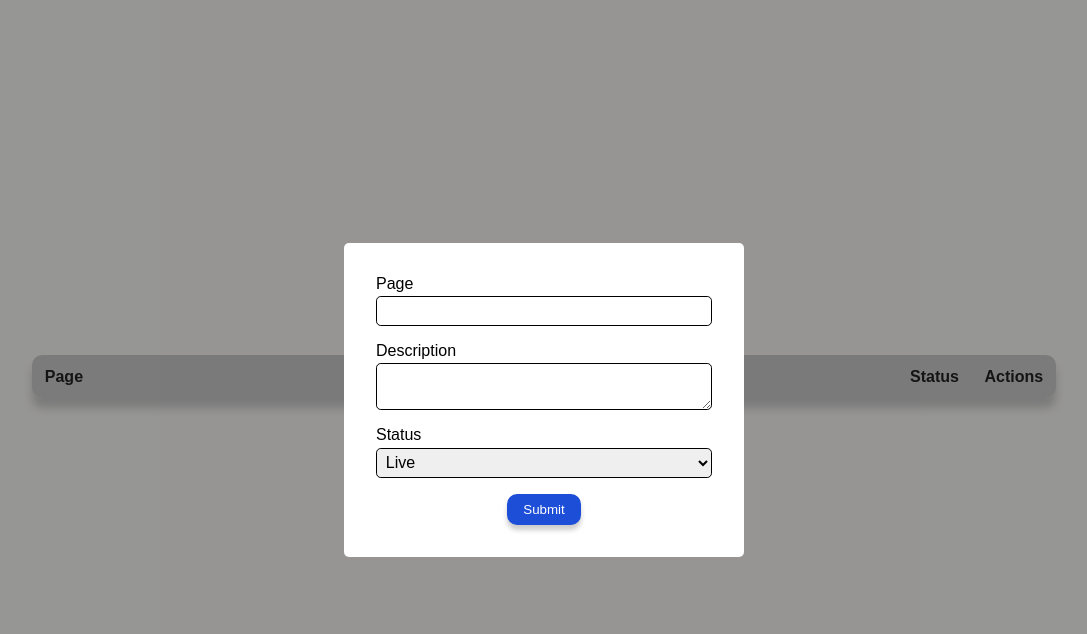
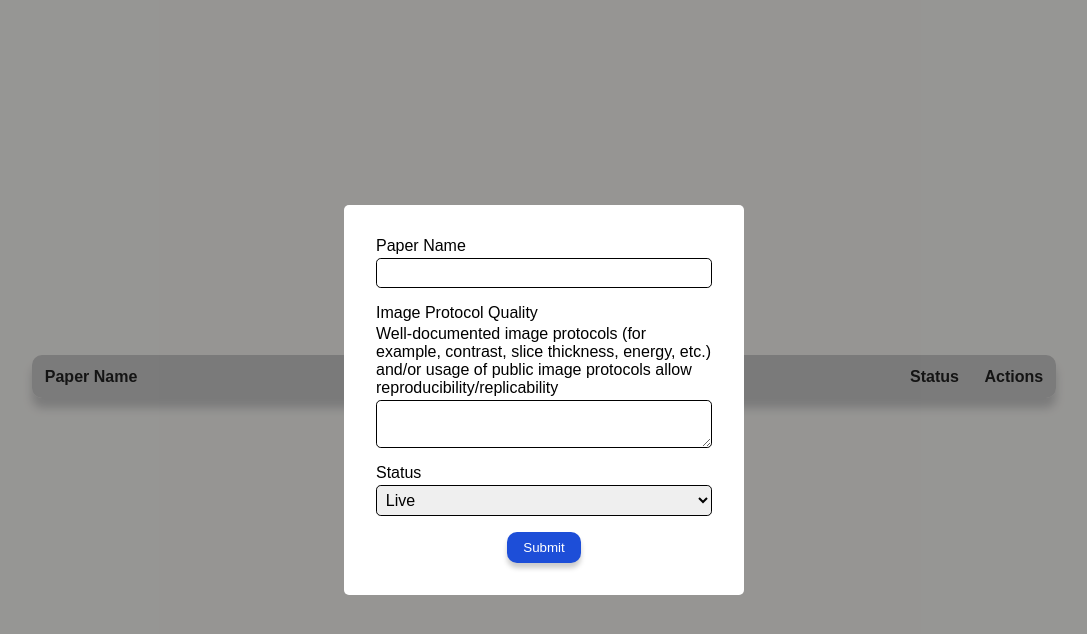
Before and after one commit to UWA-Medical-Physics-Research-Group/RQS-calculator, a React (Create React App) app in the folder rqsplus/: page / in a window 1280 px wide. Both pictures are taken after a click on the button "Add". Shown: the top 634 px of the page, without its empty margins (96-1183 px from the left). Built offline with nearby package versions, Linux system fonts and the light colour scheme.

Commit message:
changed to image protocol

```diff
--- a/rqsplus/src/components/Modal.jsx
+++ b/rqsplus/src/components/Modal.jsx
@@ -5,15 +5,21 @@ import "./Modal.css";
 export const Modal = ({ closeModal, onSubmit, defaultValue }) => {
   const [formState, setFormState] = useState(
     defaultValue || {
-      page: "",
-      description: "",
+      name: "",
+      imageProtocolQuality: [],
       status: "live",
     }
   );
   const [errors, setErrors] = useState("");
 
+  const protocols = [
+    "protocols well documented",
+    "public protocol used",
+    "none",
+  ];
+
   const validateForm = () => {
-    if (formState.page && formState.description && formState.status) {
+    if (formState.name && formState.imageProtocolQuality && formState.status) {
       setErrors("");
       return true;
     } else {
@@ -51,15 +57,21 @@ export const Modal = ({ closeModal, onSubmit, defaultValue }) => {
       <div className="modal">
         <form>
           <div className="form-group">
-            <label htmlFor="page">Page</label>
-            <input name="page" onChange={handleChange} value={formState.page} />
+            <label htmlFor="name">Paper Name</label>
+            <input name="name" onChange={handleChange} value={formState.name} />
           </div>
           <div className="form-group">
-            <label htmlFor="description">Description</label>
+            <label htmlFor="imageProtocolQuality">Image Protocol Quality</label>
+            <label>
+              Well-documented image protocols (for example, contrast, slice
+              thickness, energy, etc.) and/or usage of public image protocols
+              allow reproducibility/replicability
+            </label>
+
             <textarea
-              name="description"
+              name="imageProtocolQuality"
               onChange={handleChange}
-              value={formState.description}
+              value={formState.imageProtocolQuality}
             />
           </div>
           <div className="form-group">
--- a/rqsplus/src/components/Table.jsx
+++ b/rqsplus/src/components/Table.jsx
@@ -10,8 +10,8 @@ export const Table = ({ rows, deleteRow, editRow }) => {
       <table className="table">
         <thead>
           <tr>
-            <th>Page</th>
-            <th className="expand"> Description</th>
+            <th>Paper Name</th>
+            <th className="expand"> Image Protocol Quality</th>
             <th>Status</th>
             <th>Actions</th>
           </tr>
@@ -23,8 +23,8 @@ export const Table = ({ rows, deleteRow, editRow }) => {
 
             return (
               <tr key={idx}>
-                <td>{row.page}</td>
-                <td className="expand">{row.description}</td>
+                <td>{row.name}</td>
+                <td className="expand">{row.imageProtocolQuality}</td>
                 <td>
                   <span className={`label label-${row.status}`}>
                     {statusText}
```
